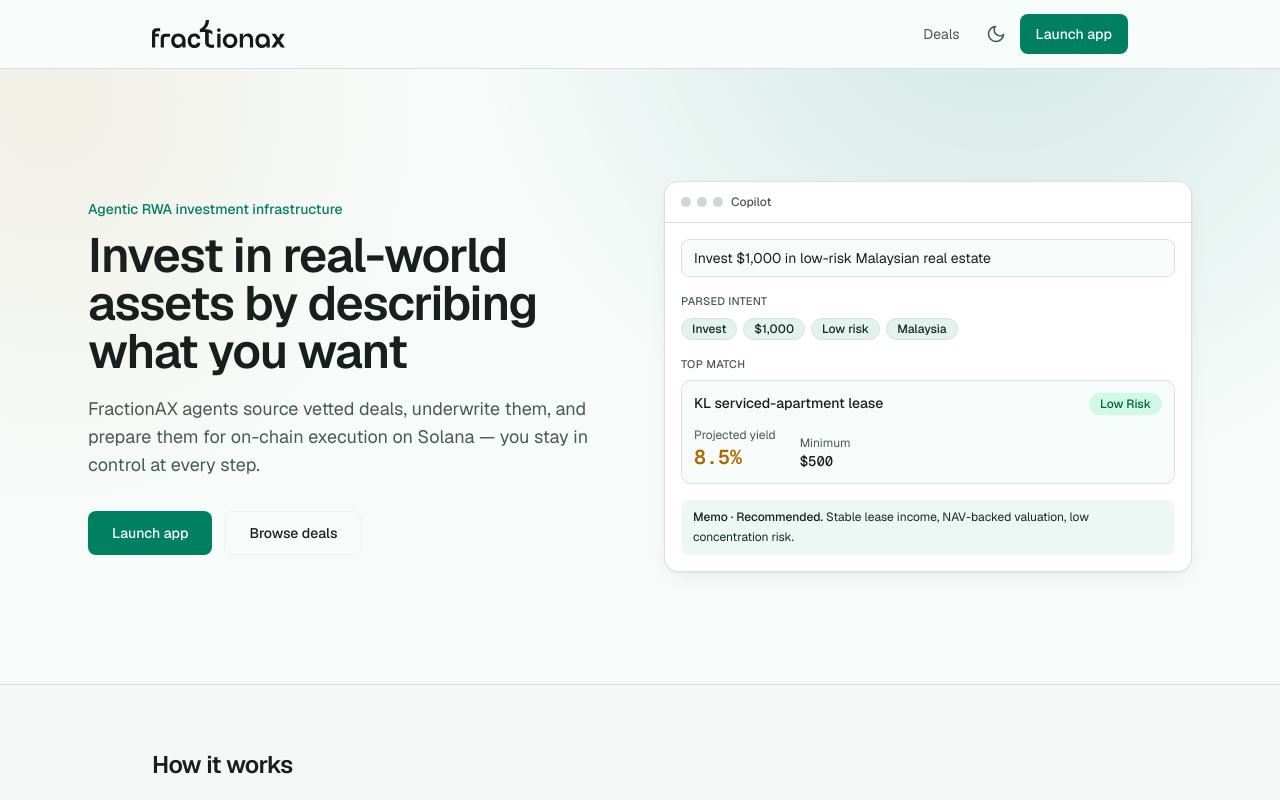
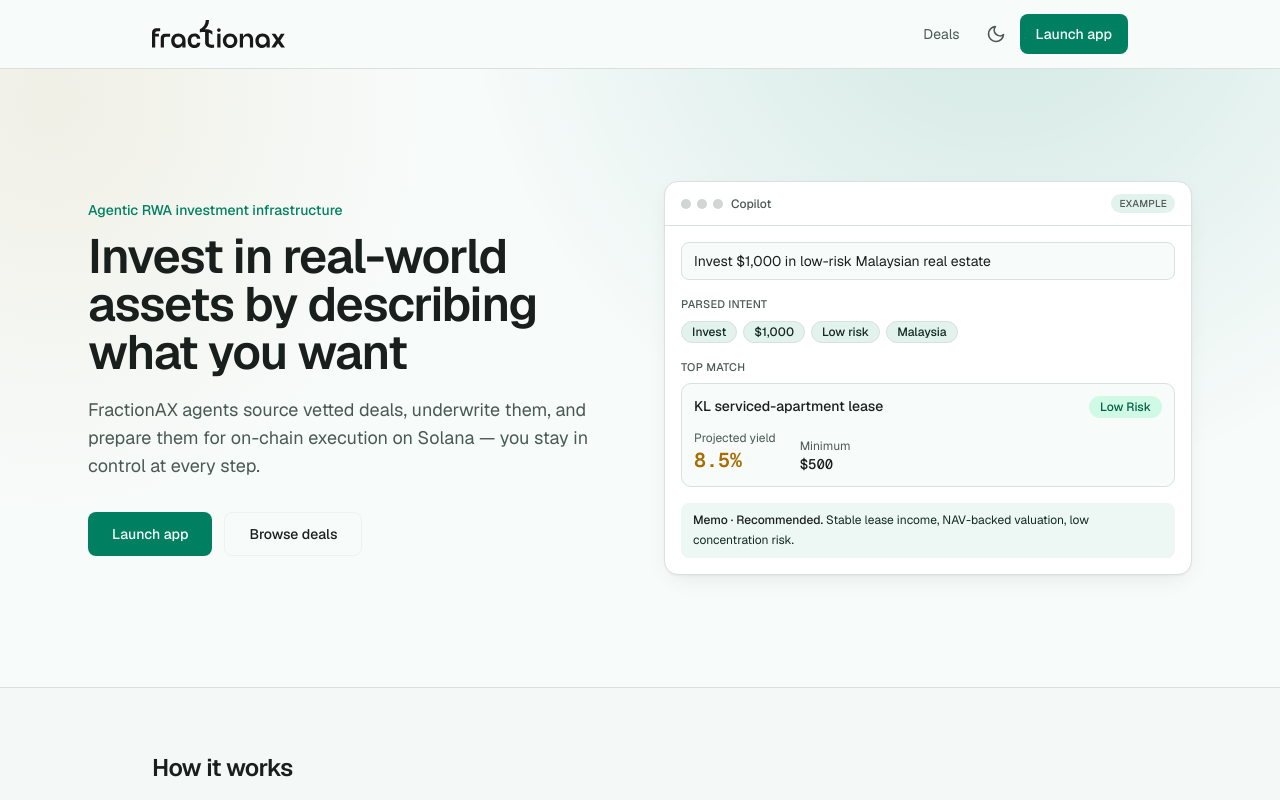
Before and after one commit to fractionaxapp/web, a Next.js app: page / in a window 1280 px wide. Shown: the top 800 px of the page. Built offline with nearby package versions, Linux system fonts and the light colour scheme; no server answers.

Commit message:
fix(web): Tag the hero preview as an example
Add an "Example" label to the hero preview's window chrome so the illustrative
figures (8.5% yield, $500 min) aren't read as a real, available offer — aligning
the landing with the Terms' "figures are illustrative" note.

```diff
--- a/components/hero-preview.tsx
+++ b/components/hero-preview.tsx
@@ -16,6 +16,9 @@
             <span className="size-2.5 rounded-full bg-muted-foreground/25" />
           </span>
           <span className="text-xs font-medium text-muted-foreground">Copilot</span>
+          <span className="ml-auto rounded-full bg-secondary px-2 py-0.5 text-[10px] font-medium uppercase tracking-wide text-muted-foreground">
+            Example
+          </span>
         </div>
 
         <div className="space-y-4 p-4">
```
